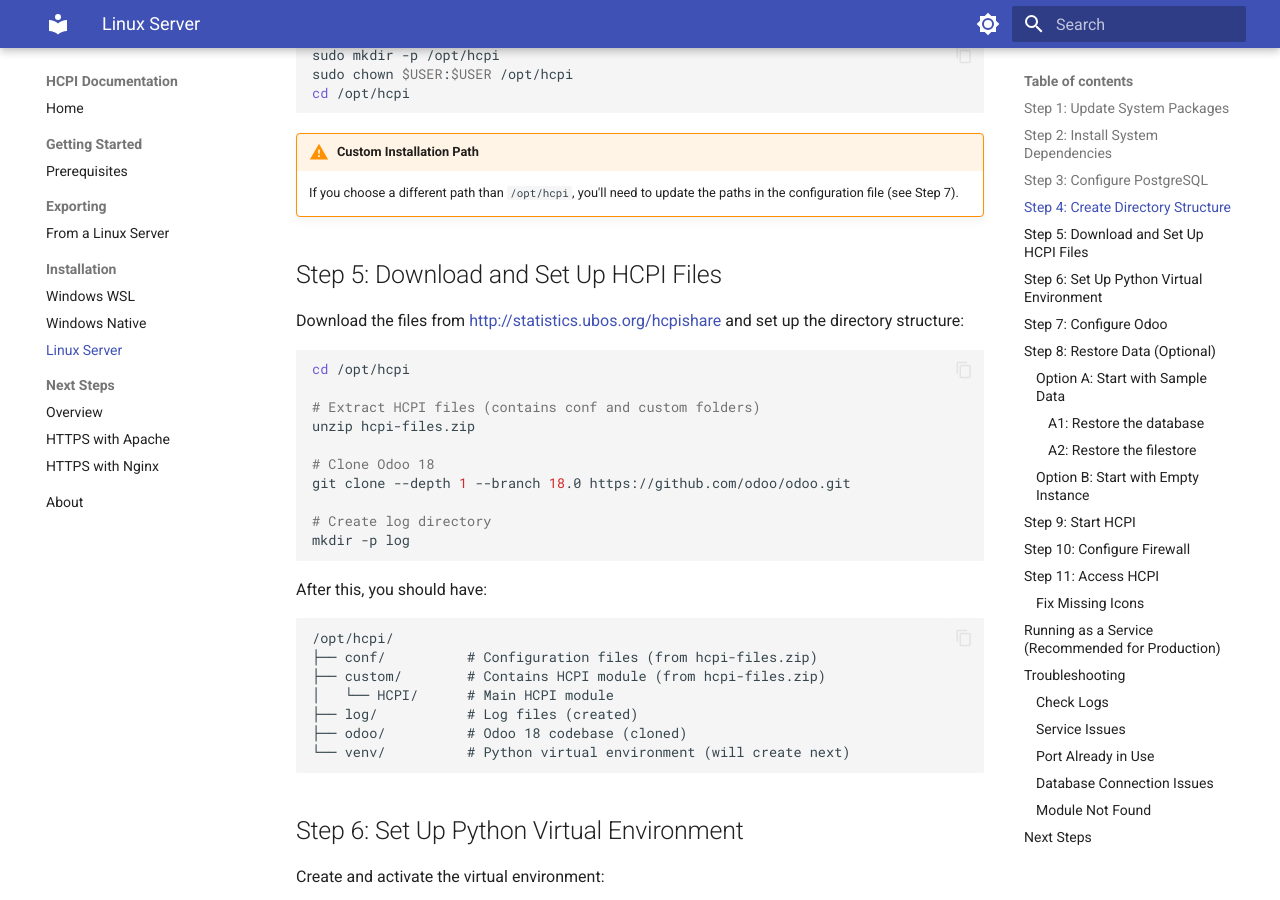
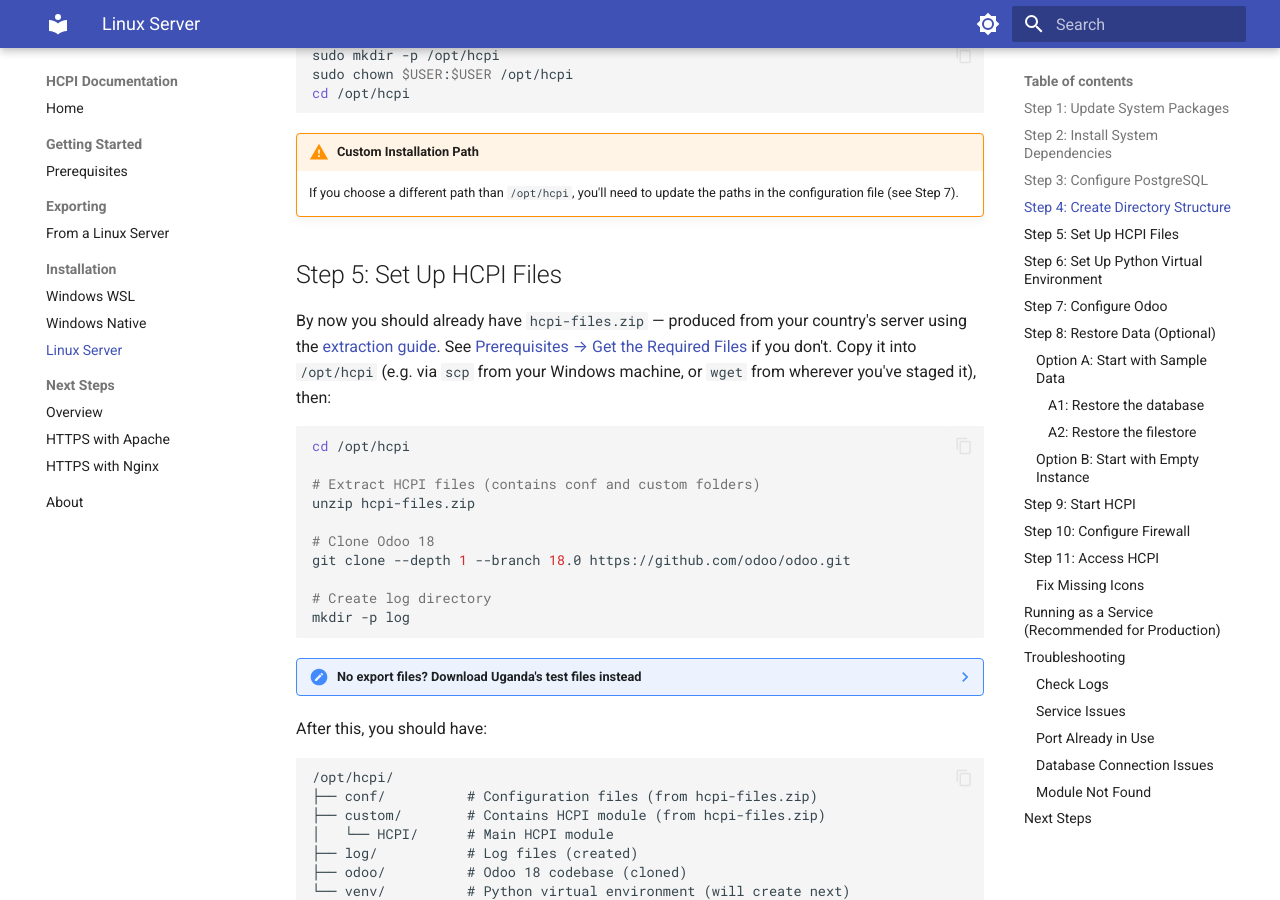
Before and after one commit to kanyeceejayA/hcpi-docs, an MkDocs documentation site: the page built from docs/installation/linux.md, in a window 1280 px wide and 900 px high, scrolled down 1062 px. Built offline with MkDocs 1.6.1 and Material for MkDocs 9.7.7, drawn with Linux system fonts in a browser that asks for light colours; some of the changed text lies outside the part shown.

Commit message:
Refine HCPI installation documentation for Linux and Windows WSL, clarifying file setup and database restoration steps

````diff
--- a/docs/installation/linux.md
+++ b/docs/installation/linux.md
@@ -47,9 +47,9 @@
 !!! warning "Custom Installation Path"
     If you choose a different path than `/opt/hcpi`, you'll need to update the paths in the configuration file (see Step 7).
 
-## Step 5: Download and Set Up HCPI Files
+## Step 5: Set Up HCPI Files
 
-Download the files from [http://statistics.ubos.org/hcpishare](http://statistics.ubos.org/hcpishare) and set up the directory structure:
+By now you should already have `hcpi-files.zip` — produced from your country's server using the [extraction guide](../extraction/linux-export.md). See [Prerequisites → Get the Required Files](../getting-started/prerequisites.md#get-the-required-files) if you don't. Copy it into `/opt/hcpi` (e.g. via `scp` from your Windows machine, or `wget` from wherever you've staged it), then:
 
 ```bash
 cd /opt/hcpi
@@ -63,6 +63,17 @@
 # Create log directory
 mkdir -p log
 ```
+
+??? note "No export files? Download Uganda's test files instead"
+    For testing or reference only, you can pull the Uganda test set:
+
+    ```bash
+    cd /opt/hcpi
+    wget http://statistics.ubos.org/hcpishare/hcpi-files.zip
+    unzip hcpi-files.zip
+    git clone --depth 1 --branch 18.0 https://github.com/odoo/odoo.git
+    mkdir -p log
+    ```
 
 After this, you should have:
 
@@ -140,22 +151,23 @@
 
 #### A1: Restore the database
 
-If your dump is `hcpi.dump` (PostgreSQL custom format — the default from the [extraction guide](../extraction/linux-export.md)):
+Use the `hcpi.dump` file produced by the [extraction guide](../extraction/linux-export.md) (PostgreSQL custom format):
 
 ```bash
 cd /opt/hcpi
 pg_restore -U hcpi -d hcpi --no-owner --no-privileges -j 4 hcpi.dump
 ```
 
-If your dump is a plain `hcpi.sql` file:
+Enter the `hcpi` user password when prompted.
 
-```bash
-cd /opt/hcpi
-unzip hcpi-db.zip
-psql -U hcpi -d hcpi -f hcpi.sql
-```
+??? note "If you have a plain `hcpi.sql` file instead (legacy)"
+    Older exports sometimes ship as a plain SQL file inside `hcpi-db.zip`. The current extraction flow does **not** produce this — if you have one, it's from an older process.
 
-Enter the hcpi user password when prompted.
+    ```bash
+    cd /opt/hcpi
+    unzip hcpi-db.zip
+    psql -U hcpi -d hcpi -f hcpi.sql
+    ```
 
 #### A2: Restore the filestore
 
````
Also changed, not shown: docs/installation/windows-wsl.md (+11 -15 lines).
